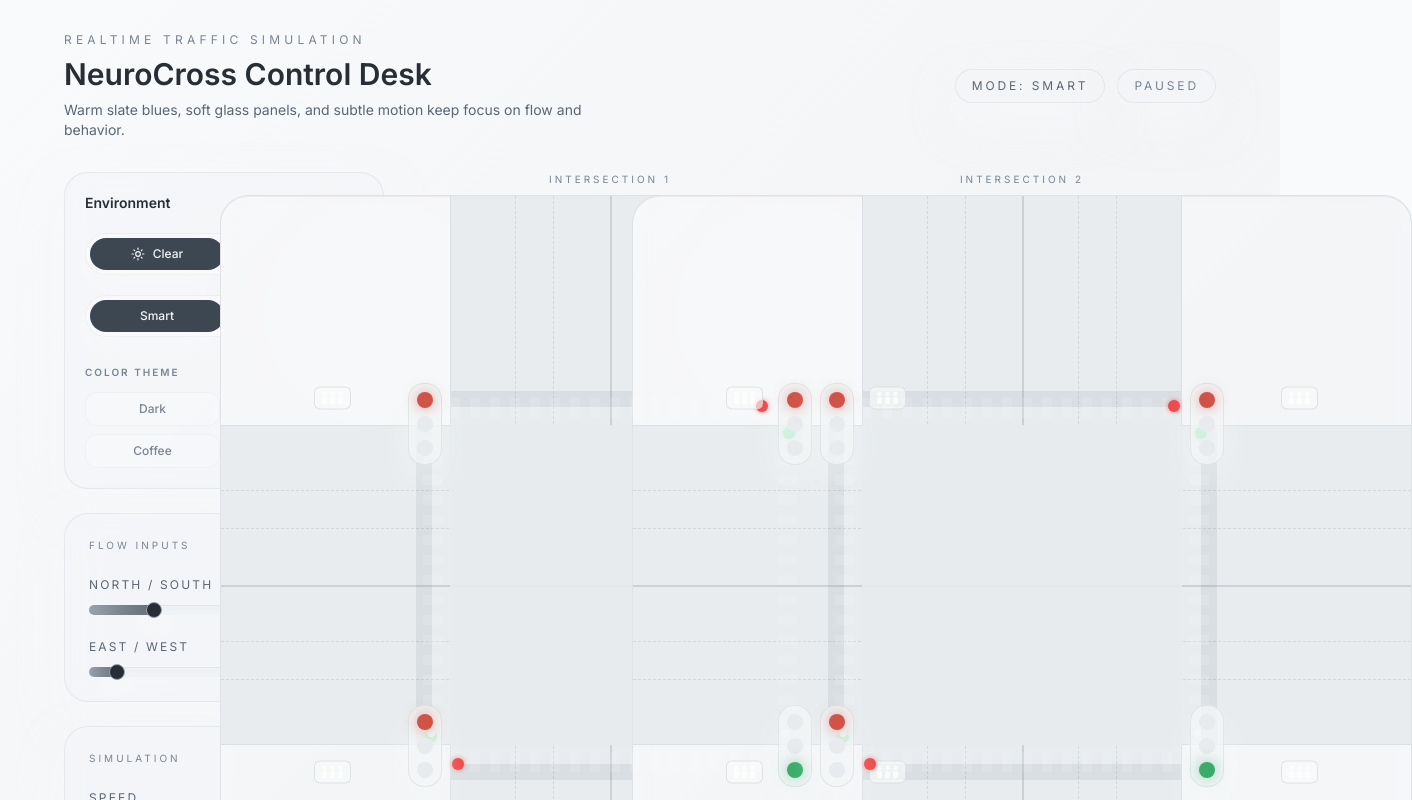
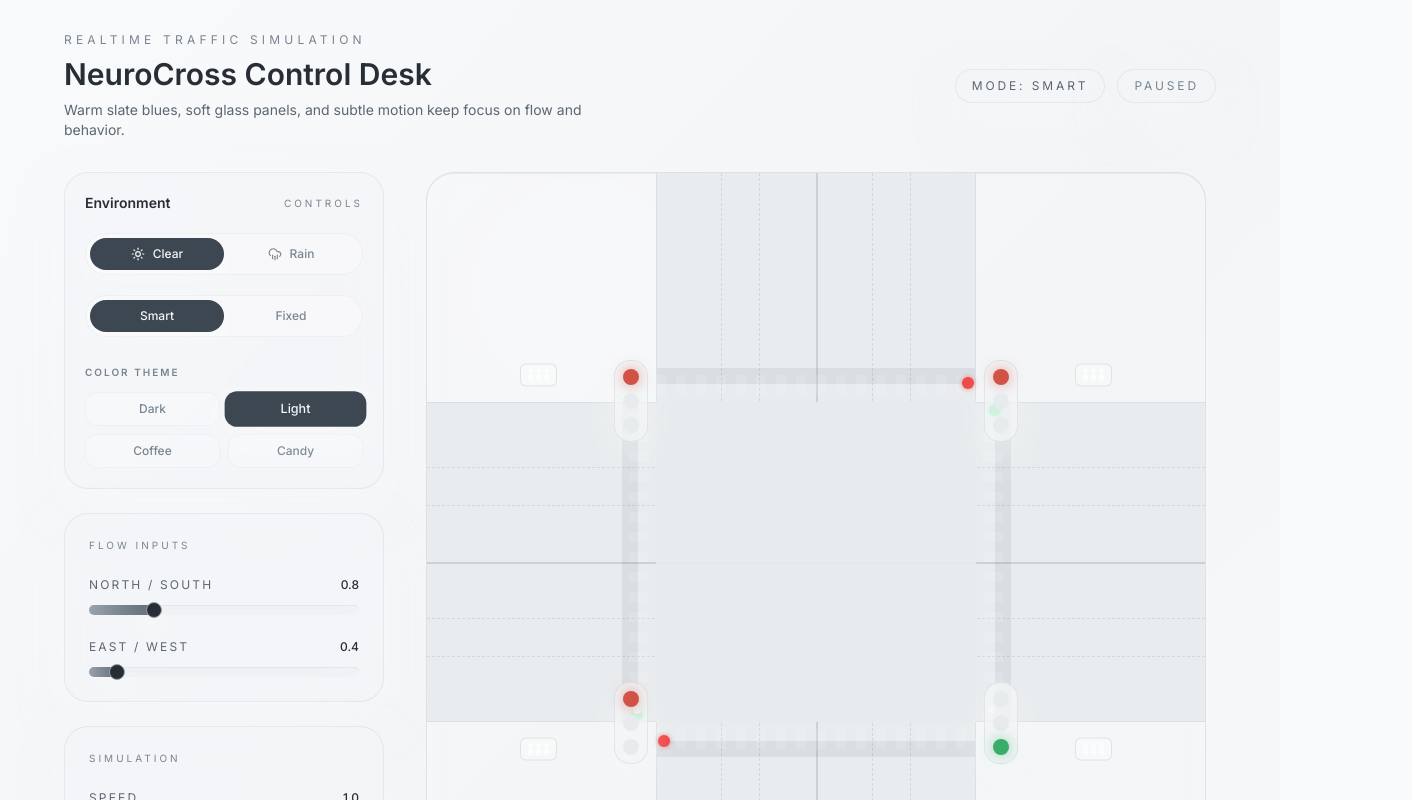
Before and after one commit to Necookie/NeuroCross, a React (Vite) app in the folder Client/: page / in a window 1280 px wide. Shown: the top 800 px of the page, 1412 px wide, since content can reach past the window. Built offline with nearby package versions, Linux system fonts and the light colour scheme.

Commit message:
revert: back to single intersection

```diff
--- a/Client/src/App.jsx
+++ b/Client/src/App.jsx
@@ -26,20 +26,6 @@ function App() {
 
   const toggleRunning = () => setRunning((prev) => !prev);
 
-  // Aggregate metrics across all intersections for the controls panel.
-  const aggregatedMetrics = data.reduce(
-    (acc, d, i) => ({
-      throughput: acc.throughput + d.metrics.throughput,
-      avg_speed: acc.avg_speed + d.metrics.avg_speed,
-      accidents: acc.accidents + d.metrics.accidents,
-      _count: i + 1,
-    }),
-    { throughput: 0, avg_speed: 0, accidents: 0, _count: 0 }
-  );
-  aggregatedMetrics.avg_speed = data.length
-    ? Math.floor(aggregatedMetrics.avg_speed / data.length)
-    : 0;
-
   return (
     <div className="min-h-screen bg-gradient-to-br from-mono-950 via-mono-900 to-mono-950 text-mono-100 font-sans px-6 py-8 transition-colors duration-700 ease-in-out">
       <div className="max-w-6xl mx-auto space-y-8">
@@ -51,27 +37,20 @@ function App() {
             setParams={setParams}
             simSpeed={simSpeed}
             setSimSpeed={setSimSpeed}
-            data={{ metrics: aggregatedMetrics }}
+            data={data}
             running={running}
             hasConnected={hasConnected}
             onToggleRunning={toggleRunning}
             onReset={reset}
           />
 
-          <div className="grid grid-cols-1 gap-6 xl:grid-cols-2 items-start justify-items-center">
-            {data.map((intersectionData, idx) => (
-              <div key={idx} className="flex flex-col items-center gap-2 w-full">
-                <span className="text-[10px] uppercase tracking-[0.3em] text-mono-400">
-                  Intersection {idx + 1}
-                </span>
-                <RoadLayer
-                  roads={intersectionData.roads}
-                  lightState={intersectionData.light_state}
-                  weather={params.weather}
-                  speedFactor={simSpeed}
-                />
-              </div>
-            ))}
+          <div className="flex items-center justify-center">
+            <RoadLayer
+              roads={data.roads}
+              lightState={data.light_state}
+              weather={params.weather}
+              speedFactor={simSpeed}
+            />
           </div>
         </div>
       </div>
--- a/Client/src/features/simulation/constants.js
+++ b/Client/src/features/simulation/constants.js
@@ -1,5 +1,3 @@
-export const INTERSECTION_COUNT = 2;
-
 export const DEFAULT_PARAMS = {
   arrival_rate_ns: 0.8,
   arrival_rate_ew: 0.4,
@@ -8,11 +6,8 @@ export const DEFAULT_PARAMS = {
   theme: 'light'
 };
 
-const createSingleDefaultData = () => ({
+export const createDefaultData = () => ({
   roads: { north: [[], [], []], south: [[], [], []], east: [[], [], []], west: [[], [], []] },
   light_state: 'N_GREEN',
   metrics: { accidents: 0, avg_speed: 0, throughput: 0 }
 });
-
-export const createDefaultData = () =>
-  Array.from({ length: INTERSECTION_COUNT }, createSingleDefaultData);
--- a/Client/src/features/simulation/hooks/useSimulation.js
+++ b/Client/src/features/simulation/hooks/useSimulation.js
@@ -1,9 +1,7 @@
 import { useCallback, useEffect, useState, useRef } from 'react';
 
 import { IntersectionSim } from '../engine/IntersectionSim';
-import { DEFAULT_PARAMS, createDefaultData, INTERSECTION_COUNT } from '../constants';
-
-const createSims = () => Array.from({ length: INTERSECTION_COUNT }, () => new IntersectionSim());
+import { DEFAULT_PARAMS, createDefaultData } from '../constants';
 
 export const useSimulation = () => {
   const [data, setData] = useState(createDefaultData);
@@ -12,7 +10,7 @@ export const useSimulation = () => {
   const [simSpeed, setSimSpeed] = useState(1.0);
   const [hasConnected, setHasConnected] = useState(false);
 
-  const simRef = useRef(createSims());
+  const simRef = useRef(new IntersectionSim());
   const timeoutRef = useRef(null);
   const paramsRef = useRef(params);
   const simSpeedRef = useRef(simSpeed);
@@ -40,8 +38,8 @@ export const useSimulation = () => {
           hasConnectedRef.current = true;
           setHasConnected(true); // Mark connected on first successful tick.
         }
-        // Run a local step across all intersection instances
-        const result = simRef.current.map(sim => sim.step(paramsRef.current));
+        // Run a local step
+        const result = simRef.current.step(paramsRef.current);
         setData(result);
       } catch (err) {
         console.error('Simulation error:', err);
@@ -62,7 +60,7 @@ export const useSimulation = () => {
   }, [running]);
 
   const reset = useCallback(() => {
-    simRef.current = createSims();
+    simRef.current = new IntersectionSim();
     hasConnectedRef.current = false;
     setHasConnected(false);
     setData(createDefaultData());
```
